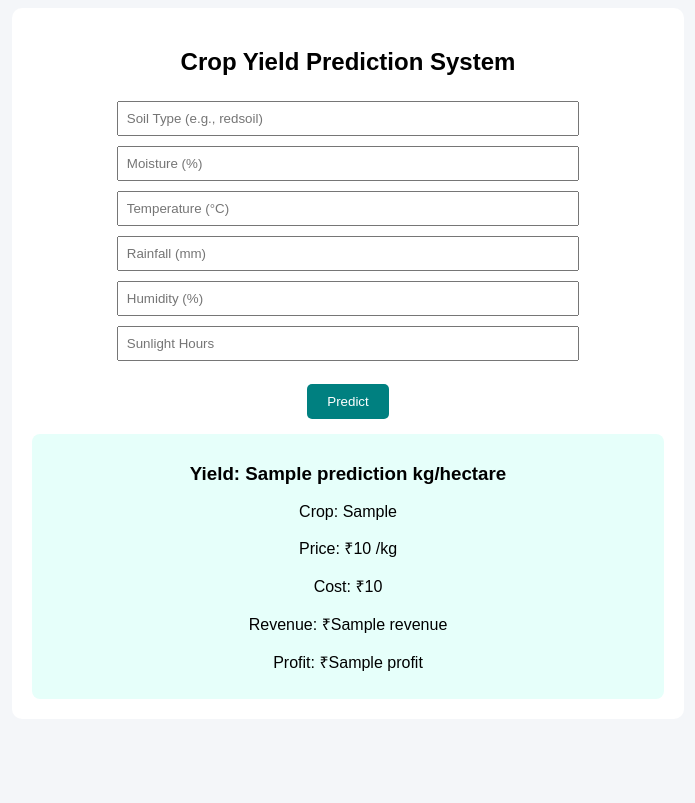
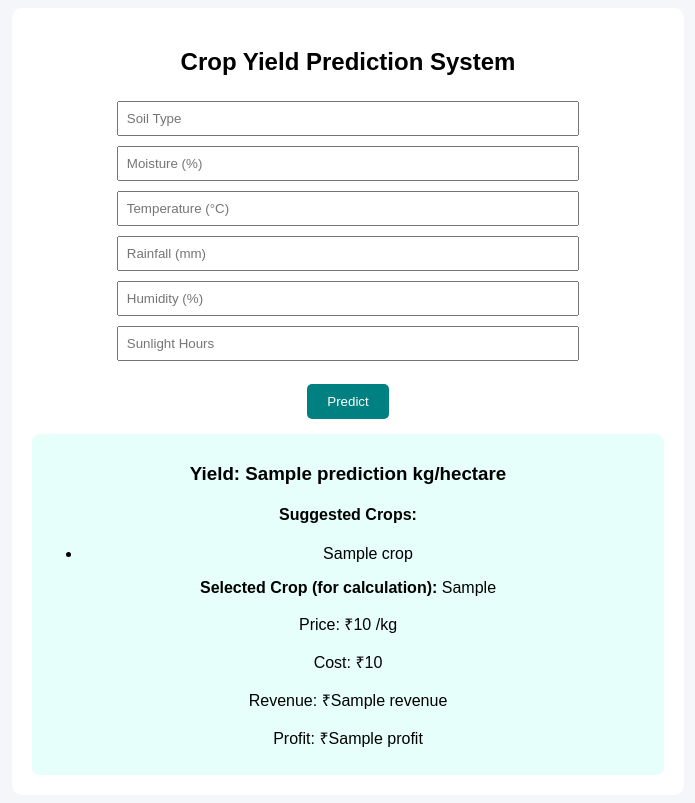
Before and after one commit to mokaabhiram2k6-dev/crop-yield-prediction, a Flask app: template templates/index.html in a window 1280 px wide. Shown: the whole page, without its empty margins (292-987 px from the left). Before the commit the page ends 699 px from the top, so only its background shows below. Run offline with Flask 3, Linux system fonts and the light colour scheme; the template is opened without the code that fills it: most values are stand-ins (such as "Sample title", 1, 10 or a date in 2020); parts of the project's set-up code (start-up, migrations or seed data) failed here and were passed over.

Commit message:
Update index.html

```diff
--- a/templates/index.html
+++ b/templates/index.html
@@ -42,7 +42,7 @@
     <h2>Crop Yield Prediction System</h2>
 
     <form method="POST">
-        <input name="soil" placeholder="Soil Type (e.g., redsoil)" required><br>
+        <input name="soil" placeholder="Soil Type" required><br>
         <input name="moisture" placeholder="Moisture (%)" required><br>
         <input name="temp" placeholder="Temperature (°C)" required><br>
         <input name="rainfall" placeholder="Rainfall (mm)" required><br>
@@ -55,7 +55,15 @@
     {% if prediction %}
     <div class="card">
         <h3>Yield: {{prediction}} kg/hectare</h3>
-        <p>Crop: {{selected_crop}}</p>
+
+        <h4>Suggested Crops:</h4>
+        <ul>
+            {% for crop in suggested_crops %}
+                <li>{{crop}}</li>
+            {% endfor %}
+        </ul>
+
+        <p><b>Selected Crop (for calculation):</b> {{selected_crop}}</p>
         <p>Price: ₹{{price}} /kg</p>
         <p>Cost: ₹{{cost}}</p>
         <p>Revenue: ₹{{revenue}}</p>
@@ -67,3 +75,6 @@
 
 </body>
 </html>
+
+</body>
+</html>
```
